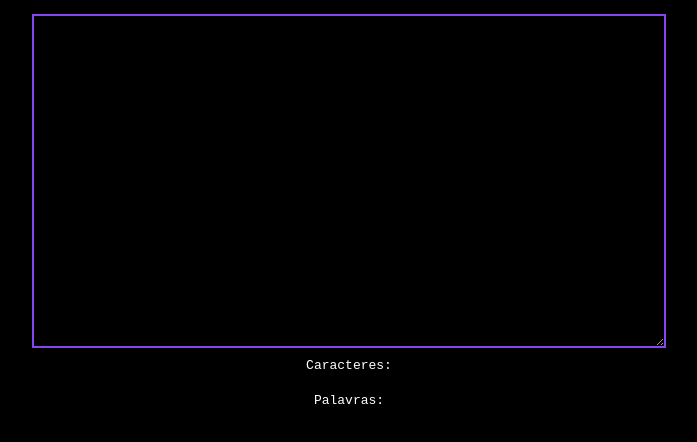
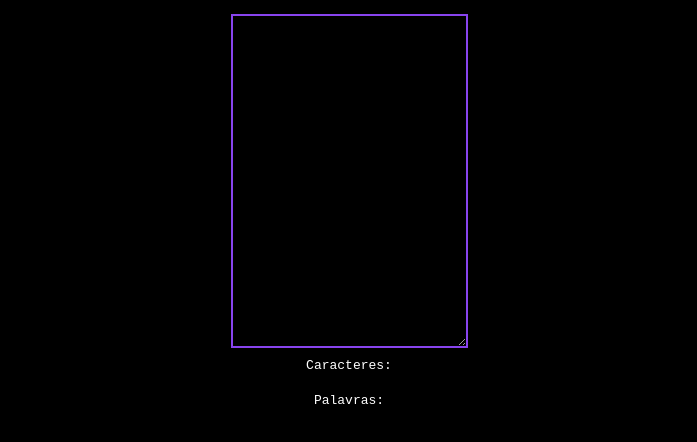
Before and after one commit to NathanCardoso/Contador-de-Caracteres, a plain HTML site: page index.html in a window 1280 px wide. Shown: the part 224-666 px from the top of the page, without its empty margins (291-988 px from the left). Drawn offline with Linux system fonts and the light colour scheme.

Commit message:
fix bug form

```diff
--- a/css/style.css
+++ b/css/style.css
@@ -14,14 +14,13 @@ h1 {
 }
 
 form {
-  width: 800px;
   flex-shrink: 0;
 }
 
 form textarea {
   display: block;
   margin: 0 auto;
-  width: 100%;
+  max-width: 100%;
   height: 300px;
   max-width: 600px;
   padding: 15px;
```
